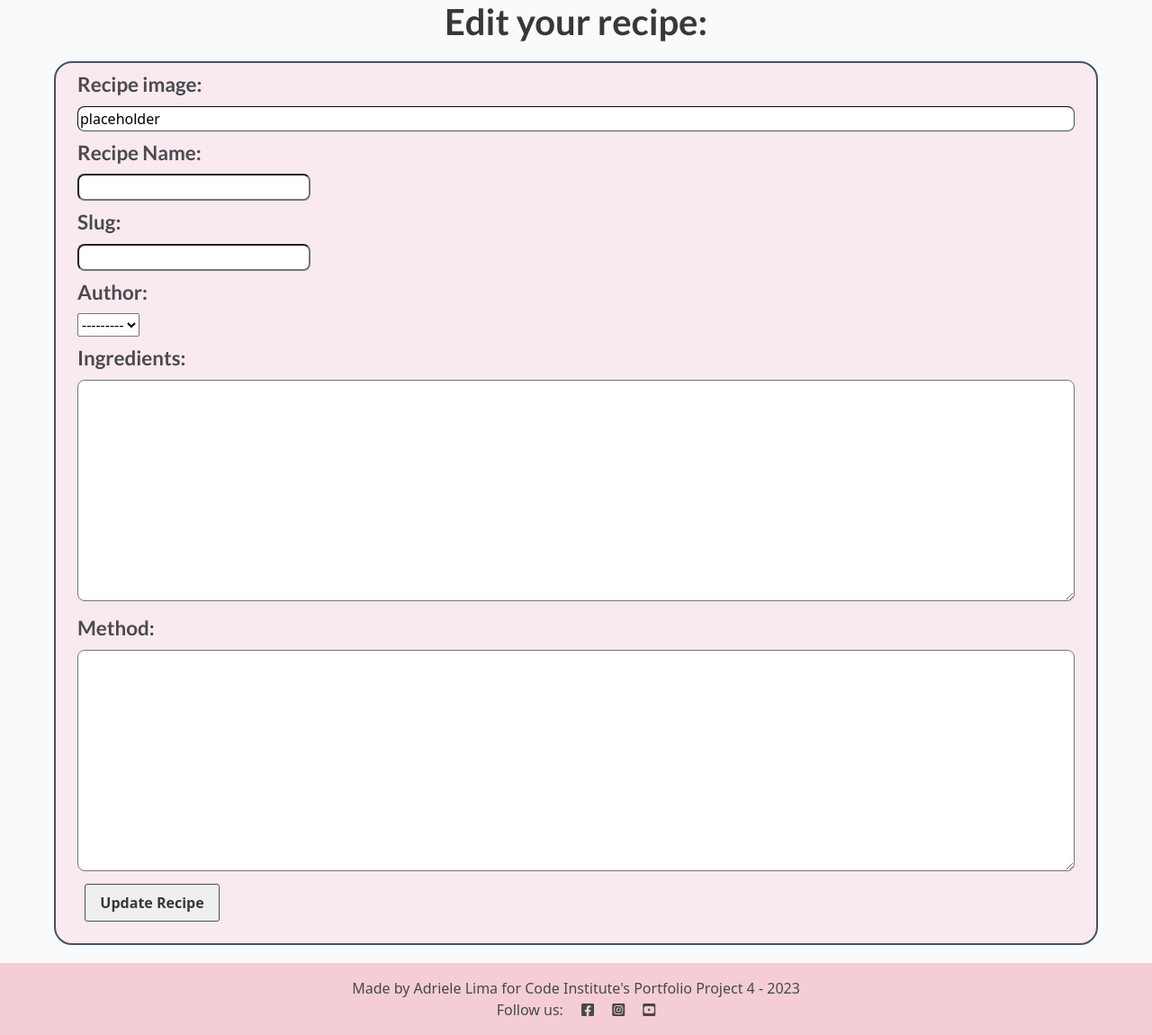
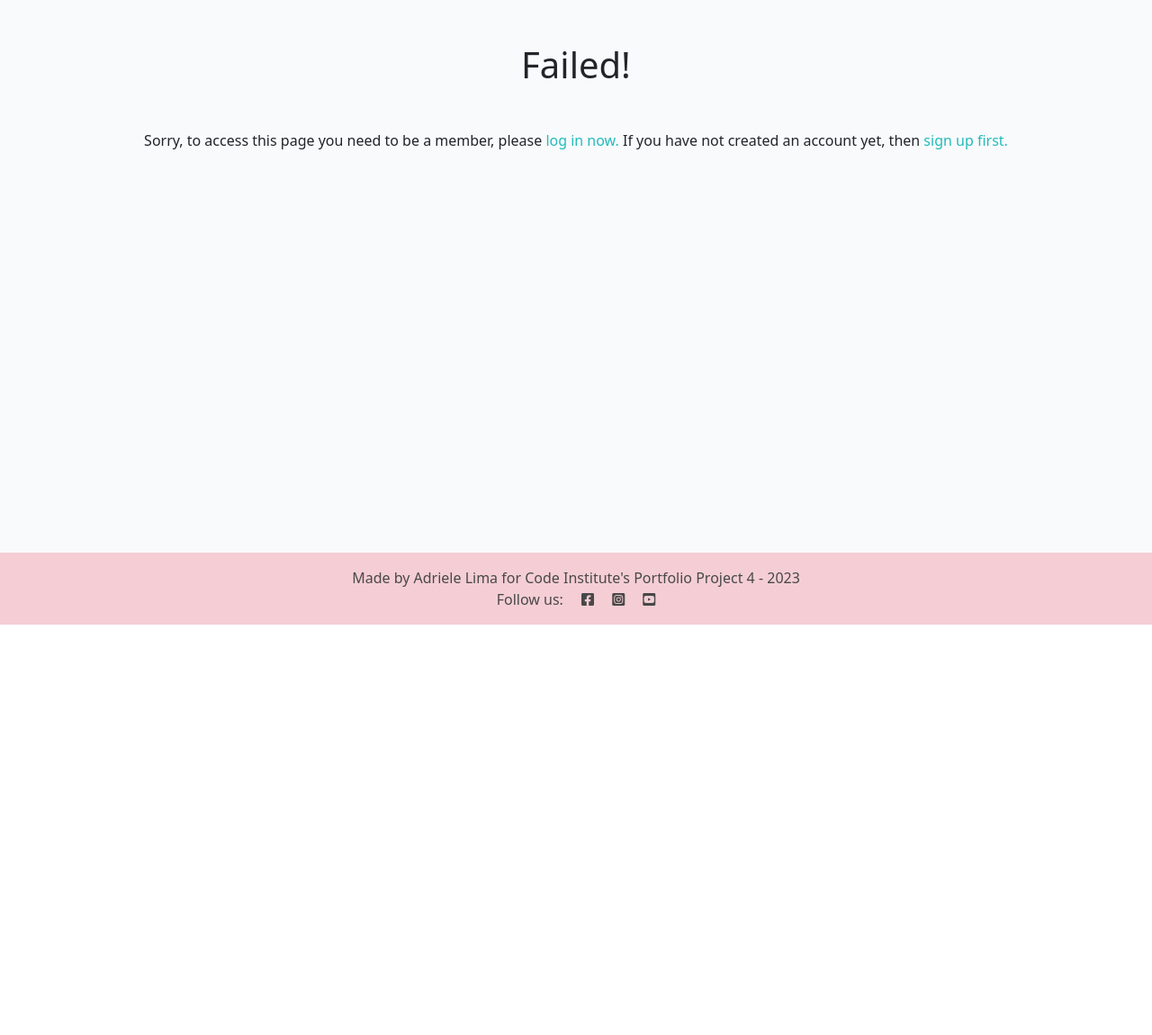
Before and after one commit to Adriele-lima/My-Recipes-Book, a Django app: template templates/edit_recipe.html in a window 1280 px wide. Shown: the part 106-1256 px from the top of the page at 90% size. After the commit the page ends 800 px from the top, so only its background shows below. Run offline with Django 3.2, Linux system fonts and the light colour scheme; the template is opened without the code that fills it: values that come from a table or form of the project are taken from there, others are empty.

Commit message:
ADD: CRUD security Adding user required to edit and delete template Adding login required to views

```diff
--- a/my_recipes/views.py
+++ b/my_recipes/views.py
@@ -2,6 +2,7 @@ from django.shortcuts import render, redirect, get_object_or_404
 from django.urls import reverse
 from django.views import generic, View
 from django.http import HttpResponse, HttpResponseRedirect
+from django.contrib.auth.decorators import login_required
 from .models import Post
 from .forms import RecipeForm
 
@@ -30,6 +31,7 @@ class PostDetail(View):
             return HttpResponse("Post not found", status=404)
 
 
+@login_required
 class CreateRecipe(View):
 
     def create_recipe(request):
@@ -46,6 +48,7 @@ class CreateRecipe(View):
         return render(request, 'create_recipe.html', context)
 
 
+@login_required
 class EditRecipe(View):
 
     def edit_recipe(request, slug):
--- a/templates/edit_recipe.html
+++ b/templates/edit_recipe.html
@@ -2,9 +2,10 @@
 
 {% block content %}
 
+{% if user.is_authenticated %}
 <h1 class="form-title">Edit your recipe:</h1>
 
-<form method="POST" enctype="multipart/form-data" class="row g-12 form-recipe">
+<form action="edit_recipe" method="POST" enctype="multipart/form-data" class="row g-12 form-recipe">
     {% csrf_token %}
 
     <div class="row md-12">
@@ -51,4 +52,13 @@
 
 </form>
 
+{% else %}
+
+<h1 class="text-center mt-5">Failed!</h1>
+<p class="text-center mt-5">Sorry, to access this page you need to be a member, please <a class="link"
+        href="{% url 'account_login' %}">log in now.</a> If you have not created an account yet, then <a class="link"
+        href="{% url 'account_signup' %}">sign up first.</a></p>
+
+{% endif %}
+
 {%endblock%}
```
Also changed, not shown: templates/delete_recipe.html (+9 -0 lines).
